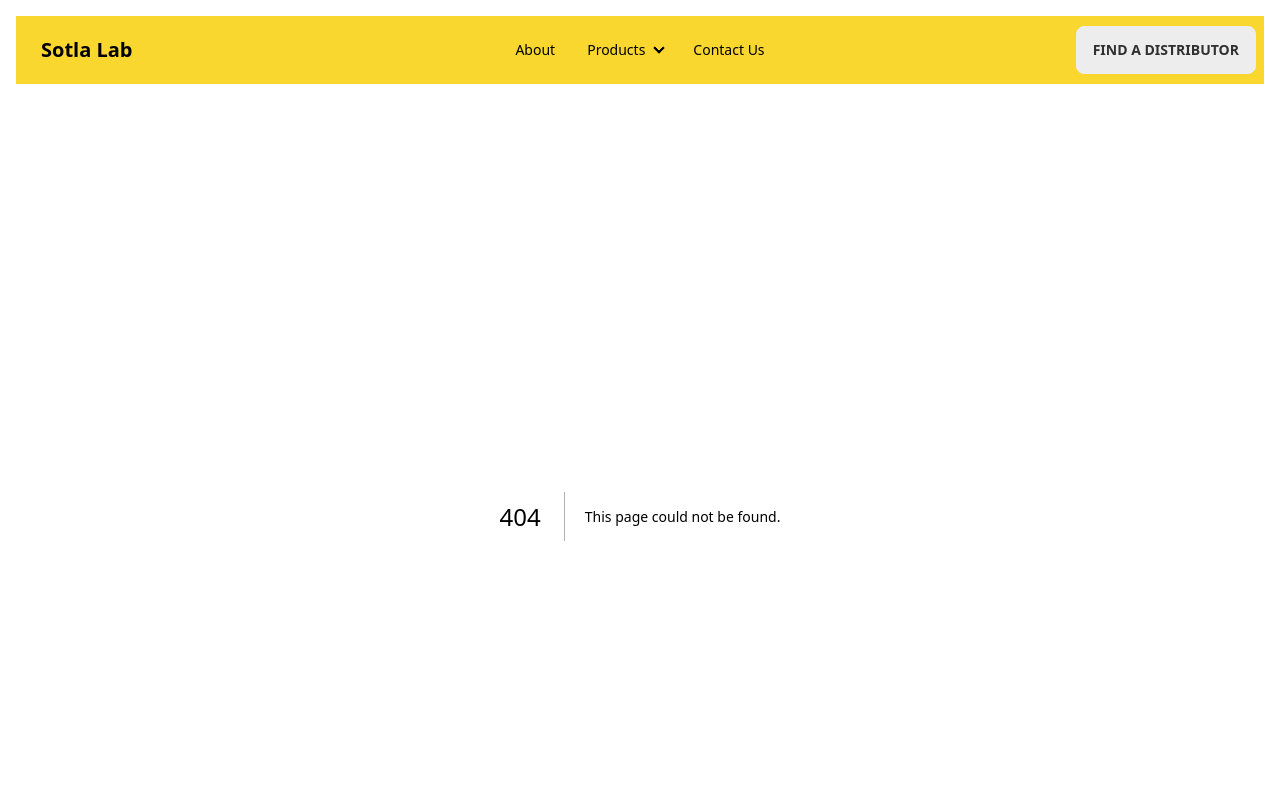
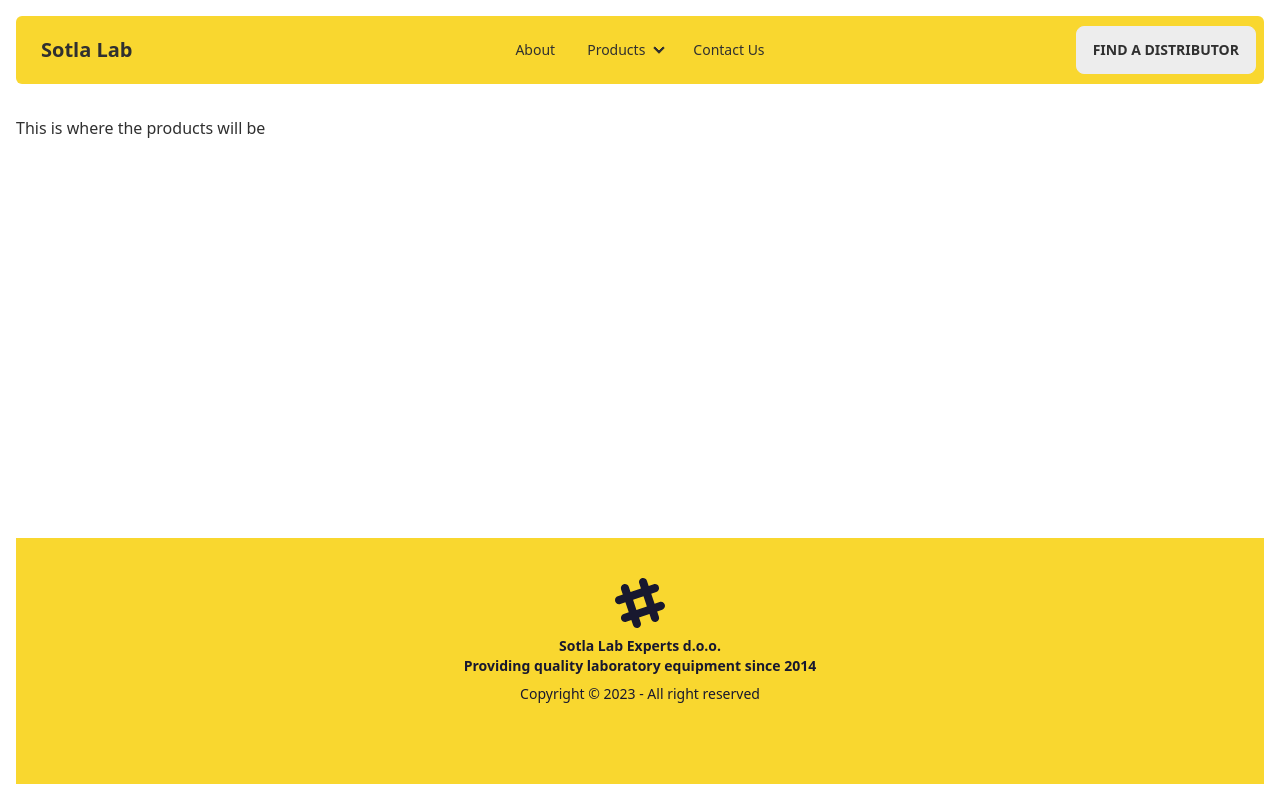
Before and after one commit to lsapundzic/b2b-store-frontend, a Next.js app: page /products in a window 1280 px wide. Before the commit this address had no page. Shown: the top 800 px of the page. Built offline with nearby package versions, Linux system fonts and the light colour scheme.

Commit message:
Updated TO-Do

```diff
--- a/app/components/Navbar.jsx
+++ b/app/components/Navbar.jsx
@@ -7,7 +7,7 @@ export default function Navbar({ routes }) {
 
   return (
     <nav>
-      <div className="navbar bg-base-100 bg-primary">
+      <div className="navbar bg-base-100 bg-primary rounded-md">
         <div className="navbar-start">
           {/* Mobile mode dropdown menu */}
           <div className="dropdown">
--- /dev/null
+++ b/app/products/page.jsx
@@ -0,0 +1,9 @@
+"use client";
+
+export default function Products() {
+  return (
+    <div>
+      <h1>This is where the products will be</h1>
+    </div>
+  );
+}
```
Also changed, not shown: 1 other file (tests, documents, lock files or other folders).
